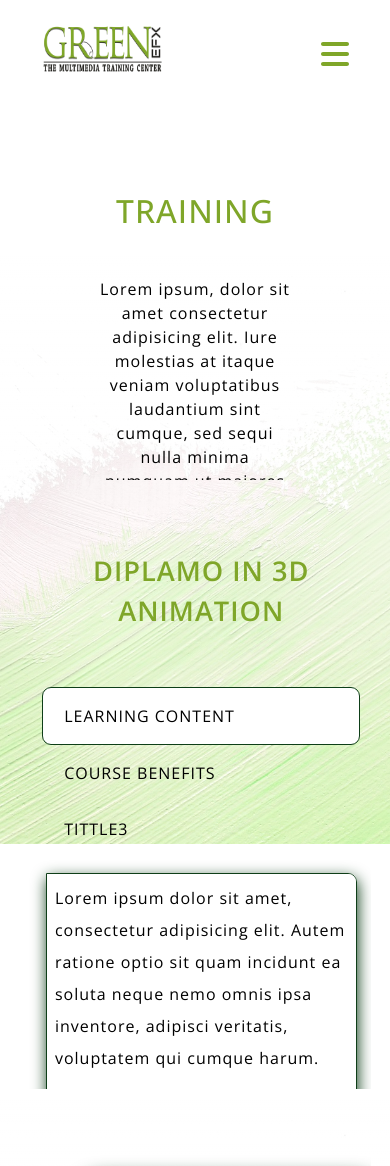
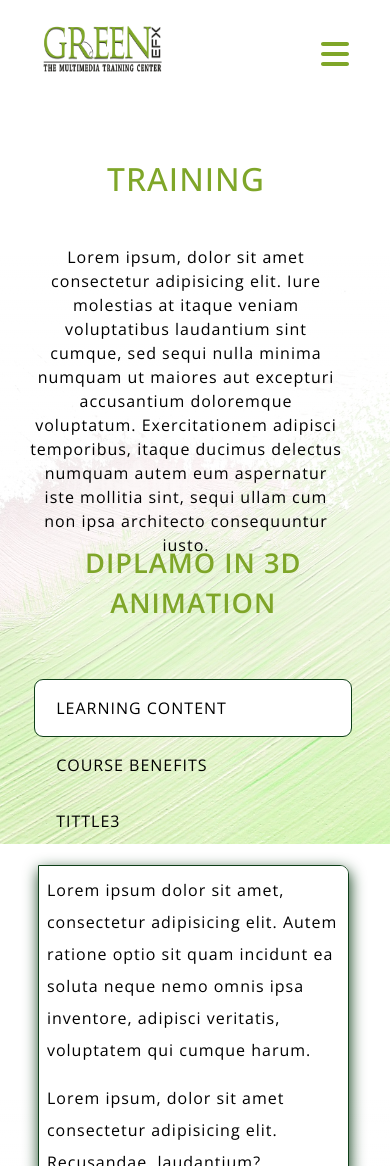
Before and after one commit to Sandeshnirmal/GreenEFX-site, a PHP site: page /training.html in a window 390 px wide. Shown: the top 1166 px of the page. Run offline with PHP 8.4, Linux system fonts and the light colour scheme.

Commit message:
media query added

```diff
--- a/training.css
+++ b/training.css
@@ -159,19 +159,23 @@ body{
 @media screen and (max-width: 1000px){
     .dip1_mobile{
         flex-direction: column;
-        height: 50rem;
+        height: 100%;
         width: 95%;
+
+    }
+    .dip1-container {
+        width: 100%;
+        height: 100%;
+        margin: 0.5rem;
     }
 
-    .dip1-container {
-        width: 100%;
-        height: 45rem;
-        margin: 1rem;
-
-    }
 
     .dip1-button{
         margin-bottom: 1rem;
+    }
+
+    .dip1{
+        padding-bottom: 0%;
     }
 
     .dip1-button span{
@@ -206,5 +210,43 @@ body{
        height: 100%;
        margin: 0;
        margin-bottom: 1rem;
+
     }
+    .tcourse-container{
+        width:80%;
+        position: absolute;
+        right: 3rem;
+        height: 50;
+        margin: 0%;
+        padding: 0%;
+    }
+    .video_contariner{
+        width: 70%;
+        height: 100%;
+        position: absolute;
+        padding: 0.5rem;
+        margin-top: 10rem;
+        border-radius: 20px;
+        margin-bottom: 1rem;
+
+
+    }
+    #animation_video{
+        height:80%;
+        width:93%;
+        position:relative;
+        box-shadow: 8px 6px 10px #0e3e18;
+        margin: 1rem;
+    }
+
+    /* diploma in graphic designing */
+
+    .par{
+        width:100%;
+
+
+    }
+
+
+
 }
```
